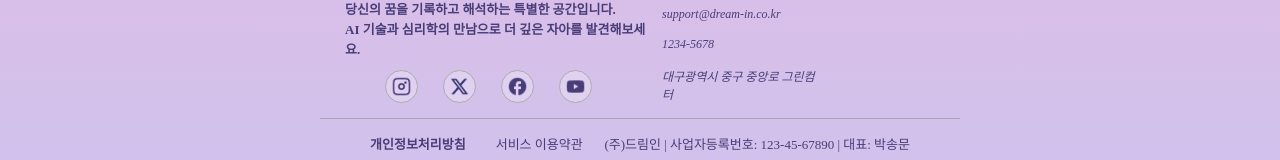
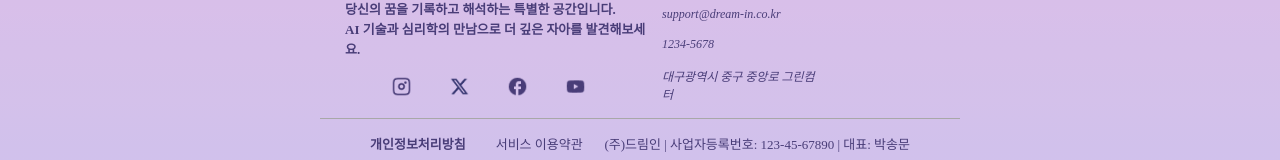
Before and after one commit to devyubi/Dream-In, a React (Create React App) app: page /login in a window 1280 px wide. Shown: the part 1054-1214 px from the top of the page. Built offline with nearby package versions, Linux system fonts and the light colour scheme; no server answers; a web font is replaced by a local one.

Commit message:
[docs] 컨테이너 다크모드 적용

```diff
--- a/src/components/common/Container.jsx
+++ b/src/components/common/Container.jsx
@@ -1,4 +1,5 @@
 import styled from "@emotion/styled";
+import { useThemeContext } from "../../contexts/ThemeContext";
 
 // 컨테이너 컴포넌트 emotion
 const ContainerDiv = styled.div`
@@ -8,10 +9,16 @@ const ContainerDiv = styled.div`
   min-height: 100vh;
   margin: 0 20%;
   padding: 20px;
-  background-color: rgba(252, 243, 251, 0.3);
+  /* background-color: rgba(252, 243, 251, 0.3); */
+  background-color: ${({ dark }) =>
+    dark ? "rgba(54, 54, 110, 0.3)" : "rgba(252, 243, 251, 0.3)"};
+  color: ${({ dark }) => (dark ? "#fff" : "#000")};
+  transition: all 0.3s ease;
 `;
 
 // 컴포넌트 export 함수
 export default function Container({ children }) {
-  return <ContainerDiv>{children}</ContainerDiv>;
+  const { isDarkMode } = useThemeContext();
+
+  return <ContainerDiv dark={isDarkMode}>{children}</ContainerDiv>;
 }
--- a/src/components/common/Footer.jsx
+++ b/src/components/common/Footer.jsx
@@ -67,9 +67,9 @@ const FooterTopInfoSocialItem = styled.li`
   align-items: center;
   width: 33px;
   height: 33px;
-  border: 1px solid #acacac;
+  border: none;
   border-radius: 50%;
-  background-color: rgba(252, 243, 251, 0.3);
+  background-color: none;
   cursor: pointer;
   a {
     width: 30px;
```
